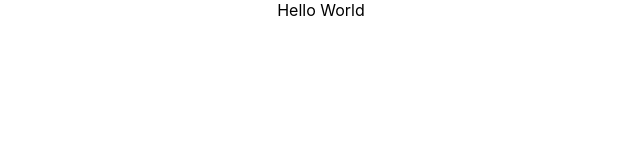
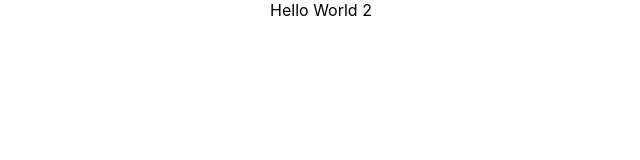
Before and after one commit to gouravmanna3/gourav-portfolio, a React (Create React App) app: page / in a window 1280 px wide. Shown: the top 160 px of the page, without its empty margins (319-959 px from the left). Built offline with nearby package versions, Linux system fonts and the light colour scheme.

Commit message:
second commit

```diff
--- a/src/App.tsx
+++ b/src/App.tsx
@@ -5,7 +5,7 @@ class App extends React.Component {
   render(): JSX.Element {
     return (
       <div className="App">
-        Hello World
+        Hello World 2
       </div>
     );
   }
```
